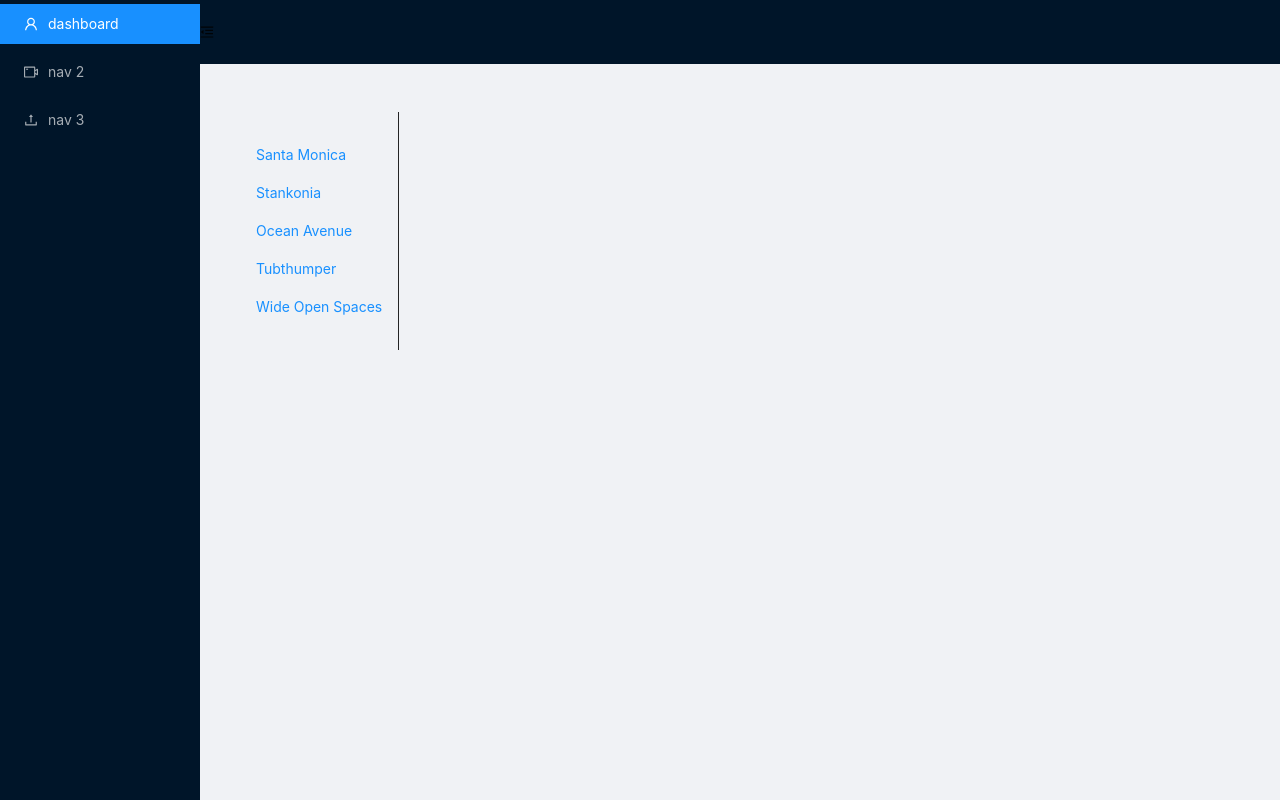
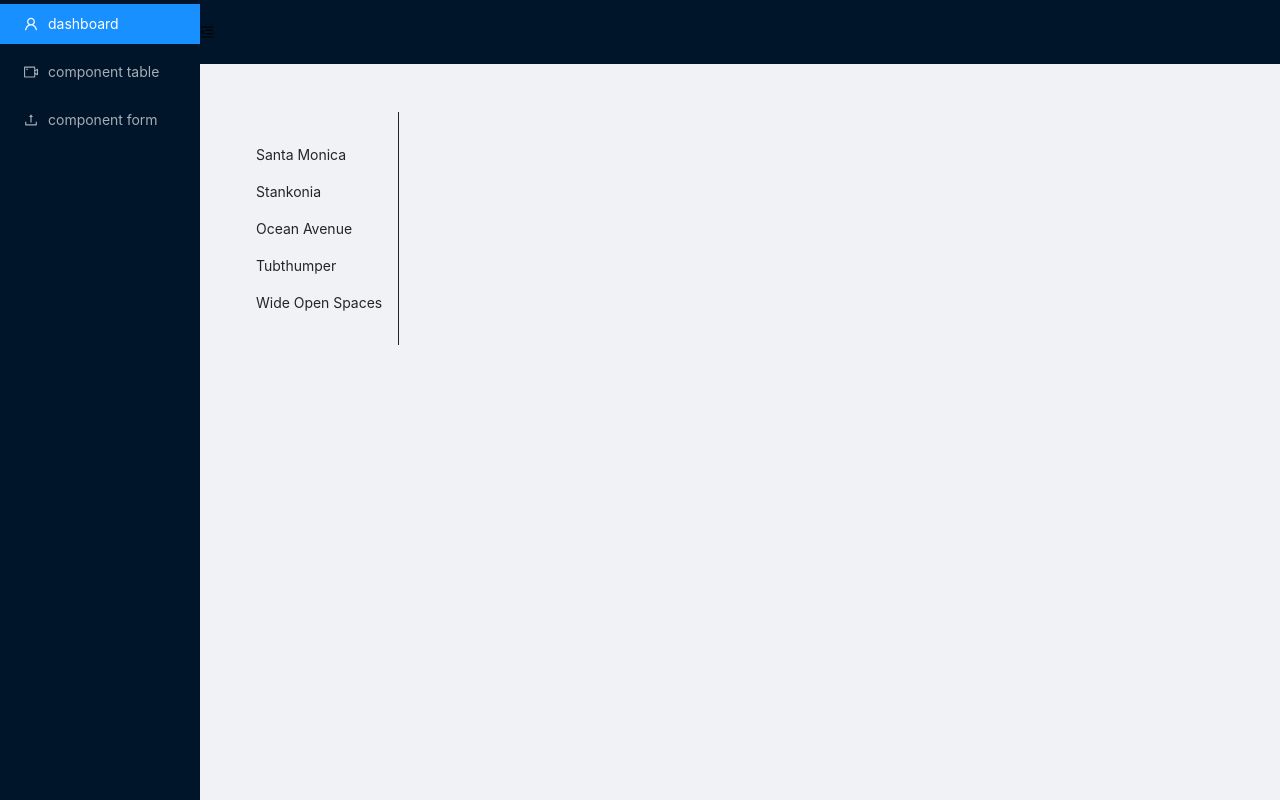
Before and after one commit to zengxinhandsome/react-antd-admin, a React app: page /#/dashboard in a window 1280 px wide. Before the commit this address led to /dashboard. Built offline with nearby package versions, Linux system fonts and the light colour scheme.

Commit message:
feat: add tailwindcss

```diff
--- a/package.json
+++ b/package.json
@@ -33,15 +33,18 @@
     "@pmmmwh/react-refresh-webpack-plugin": "^0.5.7",
     "@types/react": "^18.0.9",
     "@types/react-dom": "^18.0.5",
+    "autoprefixer": "^10.4.7",
     "babel-loader": "^8.2.5",
     "css-loader": "^6.7.1",
     "fork-ts-checker-webpack-plugin": "^7.2.11",
     "html-webpack-plugin": "^5.5.0",
+    "postcss": "^8.4.14",
     "react-hot-loader": "^4.13.0",
     "react-refresh": "^0.13.0",
     "sass": "^1.52.2",
     "sass-loader": "^13.0.0",
     "style-loader": "^3.3.1",
+    "tailwindcss": "^3.0.24",
     "typescript": "^4.6.4",
     "webpack": "^5.72.1",
     "webpack-cli": "^4.9.2",
--- /dev/null
+++ b/postcss.config.js
@@ -0,0 +1,6 @@
+module.exports = {
+  plugins: {
+    tailwindcss: {},
+    autoprefixer: {},
+  },
+}
--- a/src/App.tsx
+++ b/src/App.tsx
@@ -4,9 +4,9 @@ import { RenderRouter } from './router';
 
 const App: FC = () => {
   return (
-    <BrowserRouter>
+    <HashRouter>
       <RenderRouter />
-    </BrowserRouter>
+    </HashRouter>
   );
 };
 
--- a/src/layout/BasicLayout.tsx
+++ b/src/layout/BasicLayout.tsx
@@ -14,11 +14,11 @@ import './index';
 const BasicLayout = () => {
   const navigate = useNavigate();
 
-  useEffect(() => {
-    if (location.pathname === '/') {
-      navigate('/dashboard');
-    }
-  }, [navigate, location]);
+  // useEffect(() => {
+  //   if (location.pathname === '/') {
+  //     navigate('/dashboard');
+  //   }
+  // }, [navigate, location]);
 
   const [collapsed, setCollapsed] = useState(false);
   return (
@@ -38,12 +38,12 @@ const BasicLayout = () => {
             {
               key: '2',
               icon: <VideoCameraOutlined />,
-              label: 'nav 2'
+              label: <Link to={'/component/table'}>component table</Link>
             },
             {
               key: '3',
               icon: <UploadOutlined />,
-              label: 'nav 3'
+              label: <Link to={'/component/form'}>component form</Link>
             }
           ]}
         />
--- a/src/layout/BlankLayout.tsx
+++ b/src/layout/BlankLayout.tsx
@@ -1,8 +1,16 @@
-import React from 'react';
+import { Spin } from 'antd';
+import React, { Suspense } from 'react';
 import { Outlet } from 'react-router-dom';
 
 const BlankLayout = () => {
-  return <Outlet />;
+  return (
+    <>
+      BlankLayout
+      <Suspense fallback={<Spin tip="加载中..."></Spin>}>
+        <Outlet />
+      </Suspense>
+    </>
+  );
 };
 
 export default BlankLayout;
--- a/src/router/index.tsx
+++ b/src/router/index.tsx
@@ -4,6 +4,7 @@ import { Navigate, RouteObject, useRoutes } from 'react-router-dom';
 
 const Home = lazy(() => import('@/views/home/index'));
 const BasicLayout = lazy(() => import('@/layout/BasicLayout'));
+const BlankLayout = lazy(() => import('@/layout/BlankLayout'));
 
 const routes: RouteObject[] = [
   {
@@ -11,8 +12,30 @@ const routes: RouteObject[] = [
     element: <BasicLayout />,
     children: [
       {
-        path: 'dashboard',
+        path: '',
+        element: <Navigate to="dashboard" />
+      },
+      {
+        path: '/dashboard',
         element: <Home />
+      },
+      {
+        path: 'component',
+        element: <BlankLayout />,
+        children: [
+          {
+            path: '',
+            element: <Navigate to="form" />
+          },
+          {
+            path: 'form',
+            element: <h1 className="text-3xl font-bold underline">Hello world!</h1>
+          },
+          {
+            path: 'table',
+            element: <div>我是 table</div>
+          }
+        ]
       }
     ]
   },
--- a/src/style/index.ts
+++ b/src/style/index.ts
@@ -1 +1,2 @@
+import './tailwind.css';
 import './index.scss';
--- /dev/null
+++ b/src/style/tailwind.css
@@ -0,0 +1,3 @@
+@tailwind base;
+@tailwind components;
+@tailwind utilities;
--- /dev/null
+++ b/tailwind.config.js
@@ -0,0 +1,7 @@
+module.exports = {
+  content: ['./src/**/*.{js,jsx,ts,tsx}'],
+  theme: {
+    extend: {}
+  },
+  plugins: []
+};
--- a/webpack.config.js
+++ b/webpack.config.js
@@ -8,6 +8,7 @@ const isDevelopment = process.env.NODE_ENV !== 'production';
 module.exports = {
   mode: isDevelopment ? 'development' : 'production',
   entry: './src/index.tsx',
+  devtool: false,
   output: {
     path: path.resolve(__dirname, 'dist')
   },
```
Also changed, not shown: 2 other files (tests, documents, lock files or other folders).
